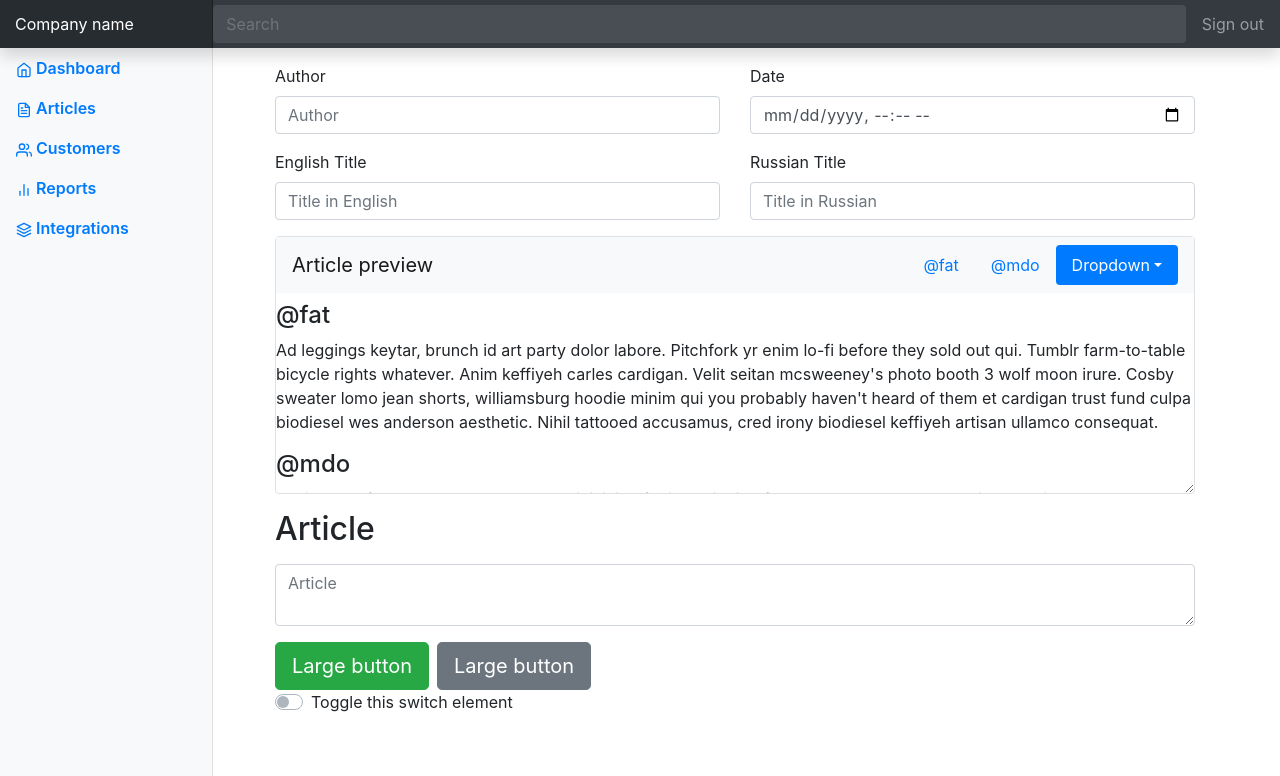
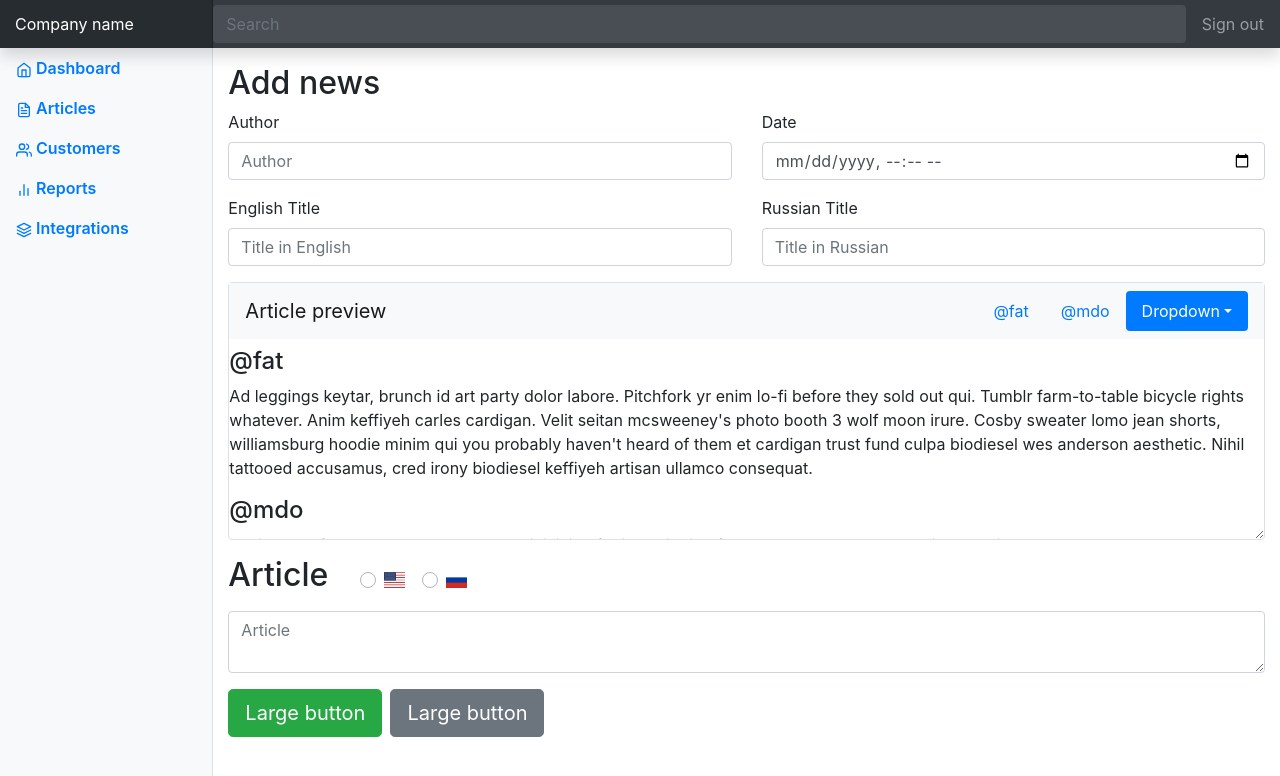
Before and after one commit to kstanyslaw/Mirnews-dashboard, an Angular app: page /dashboard/edit in a window 1280 px wide. Shown: the top 776 px of the page. Built offline with nearby package versions, Linux system fonts and the light colour scheme.

Commit message:
Fix some bugs

```diff
--- a/angular.json
+++ b/angular.json
@@ -24,7 +24,8 @@
                         ],
                         "styles": [
                             "src/styles.css",
-                            "node_modules/bootstrap/dist/css/bootstrap.min.css"
+                            "node_modules/bootstrap/dist/css/bootstrap.min.css",
+                            "node_modules/flag-icon-css/css/flag-icon.min.css"
                         ],
                         "scripts": [],
                         "es5BrowserSupport": true
--- a/package.json
+++ b/package.json
@@ -21,6 +21,7 @@
     "@angular/router": "~7.2.0",
     "bootstrap": "^4.3.1",
     "core-js": "^2.5.4",
+    "flag-icon-css": "^3.3.0",
     "rxjs": "~6.3.3",
     "tslib": "^1.9.0",
     "zone.js": "~0.8.26"
--- a/src/app/dashboard/article-scrollspy/article-scrollspy.component.html
+++ b/src/app/dashboard/article-scrollspy/article-scrollspy.component.html
@@ -1,6 +1,12 @@
 <div class="bd-example">
     <nav id="navbar-example2" class="navbar navbar-light bg-light">
       <a class="navbar-brand" href="#">Article preview</a>
+      <!-- Language-switch -->
+      <!-- <div class="custom-control custom-switch">
+        <input type="checkbox" class="custom-control-input" id="customSwitches">
+        <label class="custom-control-label" for="customSwitches">Toggle this switch element</label>
+      </div> -->
+
       <ul class="nav nav-pills">
         <li class="nav-item">
           <a class="nav-link" href="#fat">@fat</a>
--- a/src/app/dashboard/dashboard.component.html
+++ b/src/app/dashboard/dashboard.component.html
@@ -1,5 +1,5 @@
 <app-navbar></app-navbar>
-<div class="container">
+<div class="container-fluid">
     <div class="row">
         <app-sidebar></app-sidebar>
         <div class="col-md-9 ml-sm-auto col-lg-10 router-outlet">
--- a/src/app/dashboard/edit-news/edit-news.component.css
+++ b/src/app/dashboard/edit-news/edit-news.component.css
@@ -0,0 +1,4 @@
+div.switch-language {
+    display: inline-block;
+    margin-left: 2rem;
+}
--- a/src/app/dashboard/edit-news/edit-news.component.html
+++ b/src/app/dashboard/edit-news/edit-news.component.html
@@ -1,4 +1,5 @@
-<form [formGroup]="newsForm" (ngSubmit)="onSubmit()">
+<h2>Add news</h2>
+<form class="mb-3" [formGroup]="newsForm" (ngSubmit)="onSubmit()">
 
     <!-- Author & Date -->
     <div class="row">
@@ -28,7 +29,20 @@
     <!-- Article -->
     <app-article-scrollspy></app-article-scrollspy>
     <div class="form-group mt-3">
-        <label for="validationTextarea"><h2>Article</h2></label>
+        <label for="validationTextarea"><h2>Article</h2>
+        </label>
+
+        <div class="switch-language">
+            <div class="custom-control custom-radio custom-control-inline">
+                    <input type="radio" id="customRadioInline1" name="customRadioInline1" class="custom-control-input">
+                    <label class="custom-control-label" for="customRadioInline1"><span class="flag-icon flag-icon-us"></span></label>
+            </div>
+            <div class="custom-control custom-radio custom-control-inline">
+                    <input type="radio" id="customRadioInline2" name="customRadioInline1" class="custom-control-input">
+                    <label class="custom-control-label" for="customRadioInline2"><span class="flag-icon flag-icon-ru"></span></label>
+            </div>
+        </div>
+
         <textarea class="form-control" placeholder="Article" id="article" formControlName="article_ru" required></textarea>
     </div>
 
@@ -36,9 +50,3 @@
     <button type="button" class="btn btn-secondary btn-lg ml-2">Large button</button>
 
 </form>
-
-<!-- Default switch -->
-<div class="custom-control custom-switch">
-    <input type="checkbox" class="custom-control-input" id="customSwitches">
-    <label class="custom-control-label" for="customSwitches">Toggle this switch element</label>
-</div>
```
Also changed, not shown: 1 other file (tests, documents, lock files or other folders).
